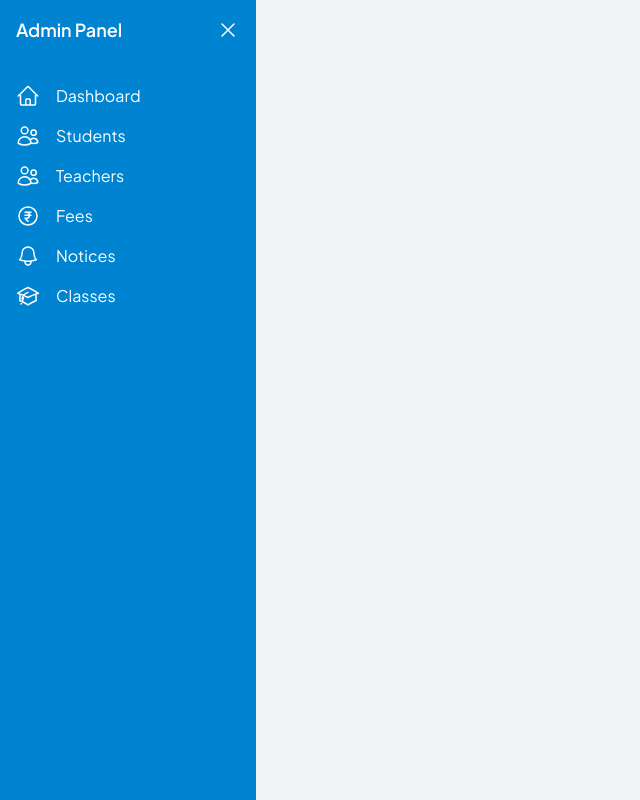
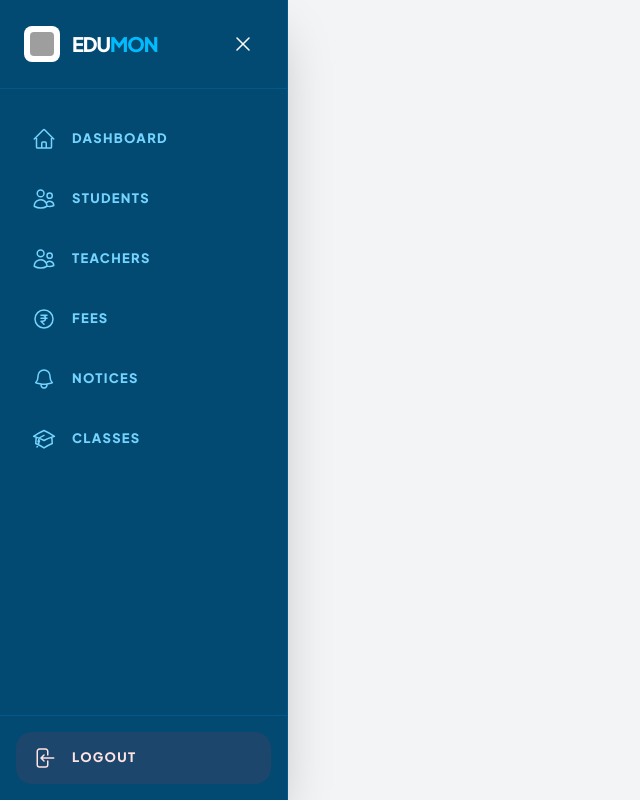
Before and after one commit to Yaswantsoni1128/Edumon, a React (Vite) app in the folder Frontend/: page /admin in a window 1280 px wide. Shown: the whole page, without its empty margins (0-640 px from the left). Built offline with nearby package versions, Linux system fonts and the light colour scheme; no server answers; grey boxes are pictures that could not be loaded.

Commit message:
Admin section layout and ui updated

```diff
--- a/Frontend/src/pages/Admin/AdminLayout.jsx
+++ b/Frontend/src/pages/Admin/AdminLayout.jsx
@@ -1,13 +1,53 @@
-import React from 'react';
+import React, { useState } from 'react';
 import { Outlet } from 'react-router-dom';
 import SideBar from './SideBar';
+import { Bars3Icon } from '@heroicons/react/24/outline';
 
 const AdminLayout = () => {
+  const [isMobileMenuOpen, setIsMobileMenuOpen] = useState(false);
+
   return (
-    <div className='flex'>
-      <SideBar />
-      <div className='flex-1 p-6 bg-gray-100 w-full'>
-        <Outlet /> {/* Renders the nested routes */}
+    <div className='flex h-screen overflow-hidden bg-gray-100 relative'>
+      {/* Mobile Backdrop */}
+      {isMobileMenuOpen && (
+        <div
+          className="fixed inset-0 bg-black/50 z-40 md:hidden"
+          onClick={() => setIsMobileMenuOpen(false)}
+        ></div>
+      )}
+
+      {/* Sidebar - Responsive */}
+      <div className={`
+        fixed inset-y-0 left-0 z-50 transform md:relative md:translate-x-0 transition-transform duration-300 ease-in-out
+        ${isMobileMenuOpen ? 'translate-x-0' : '-translate-x-full md:translate-x-0'}
+      `}>
+        <SideBar onCollapse={() => setIsMobileMenuOpen(false)} />
+      </div>
+
+      <div className='flex-1 flex flex-col overflow-hidden'>
+        {/* Mobile Header Toggle */}
+        <header className="md:hidden flex items-center justify-between p-4 bg-white border-b border-gray-200">
+           <div className="flex items-center gap-2">
+            <div className="p-1 bg-sky-600 rounded-lg">
+              <img src="/smartSchoolTracker.jpg" alt="logo" className="h-5 w-5 rounded-sm object-cover" />
+            </div>
+            <span className="text-sm font-black tracking-tighter uppercase">
+              EDU<span className="text-sky-600">MON</span>
+            </span>
+          </div>
+          <button
+            onClick={() => setIsMobileMenuOpen(true)}
+            className="p-2 text-gray-600 hover:bg-gray-100 rounded-xl"
+          >
+            <Bars3Icon className="w-6 h-6" />
+          </button>
+        </header>
+
+        <div className='flex-1 overflow-y-auto'>
+          <main className='p-4 md:p-6'>
+            <Outlet /> {/* Renders the nested routes */}
+          </main>
+        </div>
       </div>
     </div>
   );
--- a/Frontend/src/pages/Admin/SideBar.jsx
+++ b/Frontend/src/pages/Admin/SideBar.jsx
@@ -1,35 +1,99 @@
-import { AcademicCapIcon, Bars3Icon, BellIcon, CurrencyRupeeIcon, HomeIcon, UsersIcon, XMarkIcon } from '@heroicons/react/24/outline'
+import { AcademicCapIcon, Bars3Icon, BellIcon, CurrencyRupeeIcon, HomeIcon, UsersIcon, XMarkIcon, ArrowLeftOnRectangleIcon } from '@heroicons/react/24/outline'
 import React, { useState } from 'react'
-import { Link, useLocation } from 'react-router-dom'
+import { Link, useLocation, useNavigate } from 'react-router-dom'
 
-const SideBar = () => {
-  const [isOpen , setIsOpen] = useState(true)
+const SideBar = ({ onCollapse }) => {
+  const [isOpen, setIsOpen] = useState(true)
   const location = useLocation()
+  const navigate = useNavigate()
+
   const menuItems = [
-    {name: "Dashboard" , path: "/admin/dashboard" , icon: <HomeIcon className='w-6 h-6' />},
-    {name: "Students" , path: "/admin/student" , icon: <UsersIcon className='w-6 h-6' />},
-    {name: "Teachers" , path: "/admin/teacher" , icon: <UsersIcon className='w-6 h-6' />},
-    {name: "Fees" , path: "/admin/fee" , icon: <CurrencyRupeeIcon className='w-6 h-6' />},
-    {name: "Notices" , path: "/admin/notice" , icon: <BellIcon className='w-6 h-6' />},
-    {name: "Classes" , path: "/admin/classes" , icon: <AcademicCapIcon className='w-6 h-6' />},
+    { name: "Dashboard", path: "/admin/dashboard", icon: <HomeIcon className='w-6 h-6 outline-none' /> },
+    { name: "Students", path: "/admin/student", icon: <UsersIcon className='w-6 h-6 outline-none' /> },
+    { name: "Teachers", path: "/admin/teacher", icon: <UsersIcon className='w-6 h-6 outline-none' /> },
+    { name: "Fees", path: "/admin/fee", icon: <CurrencyRupeeIcon className='w-6 h-6 outline-none' /> },
+    { name: "Notices", path: "/admin/notice", icon: <BellIcon className='w-6 h-6 outline-none' /> },
+    { name: "Classes", path: "/admin/classes", icon: <AcademicCapIcon className='w-6 h-6 outline-none' /> },
   ]
+
+  const handleLogout = () => {
+    localStorage.removeItem("token");
+    localStorage.removeItem("user");
+    navigate("/login");
+  }
+
+  const toggleSidebar = () => {
+    if (window.innerWidth < 768 && onCollapse) {
+      onCollapse();
+    } else {
+      setIsOpen(!isOpen);
+    }
+  }
+
   return (
-    <div className={`flex ${isOpen?"w-64":"w-20"} min-h-screen bg-sky-600 text-white transition-all duration-300`}>
-      <div className='flex flex-col w-full'>
-        <div className='flex justify-between p-4 '>
-            <span className={`text-lg font-semibold ${isOpen?"block":"hidden"}`}>Admin Panel</span>
-            <button onClick={()=>setIsOpen(!isOpen)}>
-            {isOpen? <XMarkIcon className='w-6 h-6'/> : <Bars3Icon className='w-6 h-6'/>}
-            </button>
+    <div className={`flex flex-col h-screen bg-sky-900 border-r border-sky-800 text-white transition-all duration-300 shadow-2xl z-50 ${isOpen ? "w-72" : "w-20"}`}>
+      {/* Sidebar Header */}
+      <div className={`flex items-center justify-between py-6 border-b border-sky-800 shrink-0 ${isOpen ? "px-6" : "px-[1.7rem]"}`}>
+        <div className={`flex items-center gap-3 ${isOpen ? "flex opacity-100" : "hidden opacity-0"} transition-all duration-300`}>
+          <div className="p-1.5 bg-white rounded-lg">
+            <img src="/smartSchoolTracker.jpg" alt="logo" className="h-6 w-6 rounded-sm object-cover" />
+          </div>
+          <span className="text-xl font-black tracking-tighter uppercase whitespace-nowrap">
+            EDU<span className="text-sky-400">MON</span>
+          </span>
         </div>
-        <nav className='mt-4'>
-            {menuItems.map((item)=>(
-              <Link key={item.path} to={item.path} className={`flex items-center ${location.pathname === item.path? "bg-sky-800" : "hover:bg-sky-500"} px-4 py-2 rounded-md space-x-4 transition-all duration-200`}>
+        <button
+          onClick={toggleSidebar}
+          className="p-2 rounded-xl hover:bg-sky-800 transition-colors"
+        >
+          {isOpen ? <XMarkIcon className='w-6 h-6 md:block hidden' /> : <Bars3Icon className='w-6 h-6' />}
+          <XMarkIcon className='w-6 h-6 md:hidden block' />
+        </button>
+      </div>
+
+      {/* Nav Menu - Vertically Scrollable */}
+      <nav className='flex-1 overflow-y-auto px-4 py-6 space-y-2 custom-scrollbar'>
+        {menuItems.map((item) => {
+          const isActive = location.pathname === item.path || location.pathname.startsWith(`${item.path}/`);
+          return (
+            <Link
+              key={item.path}
+              to={item.path}
+              onClick={() => window.innerWidth < 768 && onCollapse && onCollapse()}
+              className={`flex items-center transition-all duration-300 rounded-2xl group ${
+                isOpen ? "px-4 gap-4 py-3.5" : "px-[1.75rem] py-3.5"
+              } ${
+                isActive
+                  ? "bg-sky-600 shadow-lg shadow-sky-900/50 text-white"
+                  : "text-sky-300 hover:bg-sky-800 hover:text-white"
+              }`}
+            >
+              <div className={`${isActive ? "scale-110" : "group-hover:scale-110"} transition-transform duration-300`}>
                 {item.icon}
-                <span className={`${isOpen?"block":"hidden"}`}>{item.name}</span>
-              </Link>
-            ))}
-        </nav>
+              </div>
+              <span className={`text-[13px] font-black uppercase tracking-widest whitespace-nowrap overflow-hidden transition-all duration-300 ${isOpen ? "w-auto opacity-100" : "w-0 opacity-0"}`}>
+                {item.name}
+              </span>
+            </Link>
+          );
+        })}
+      </nav>
+
+      {/* Sidebar Footer - Logout */}
+      <div className='p-4 border-t border-sky-800 shrink-0'>
+        <button
+          onClick={handleLogout}
+          className={`flex items-center transition-all duration-300 rounded-2xl text-red-100 bg-red-500/10 hover:bg-red-500 hover:text-white group ${
+            isOpen ? "px-4 gap-4 py-3.5 w-full" : "px-[1.75rem] py-3.5"
+          }`}
+        >
+          <div className="group-hover:scale-110 transition-transform duration-300">
+            <ArrowLeftOnRectangleIcon className="w-6 h-6" />
+          </div>
+          <span className={`text-[13px] font-black uppercase tracking-widest whitespace-nowrap overflow-hidden transition-all duration-300 ${isOpen ? "w-auto opacity-100" : "w-0 opacity-0"}`}>
+            Logout
+          </span>
+        </button>
       </div>
     </div>
   )
```
